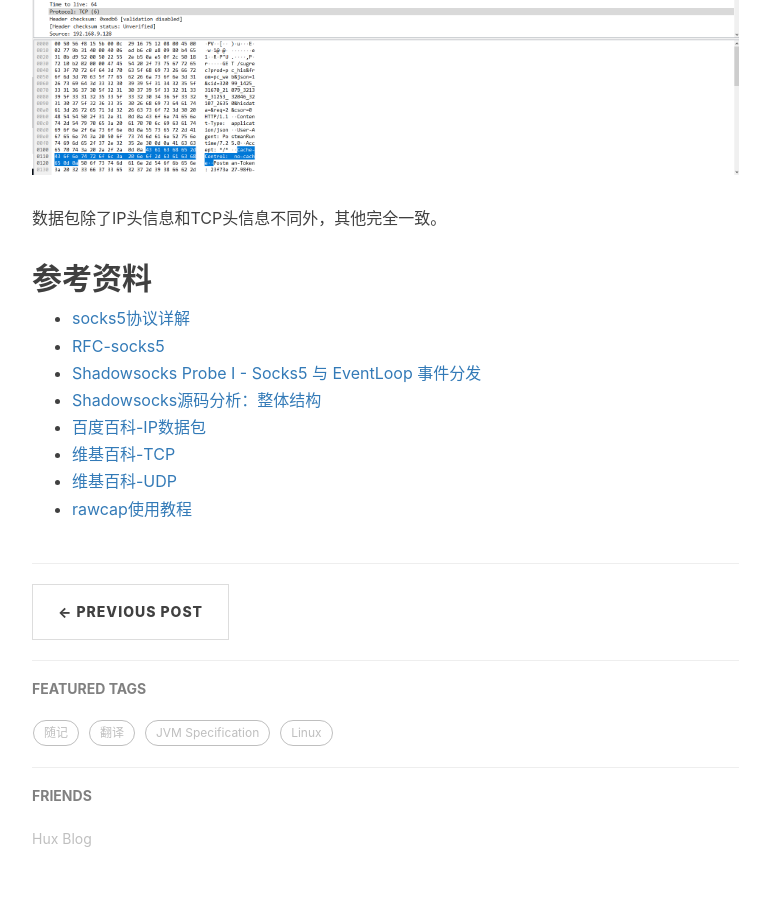
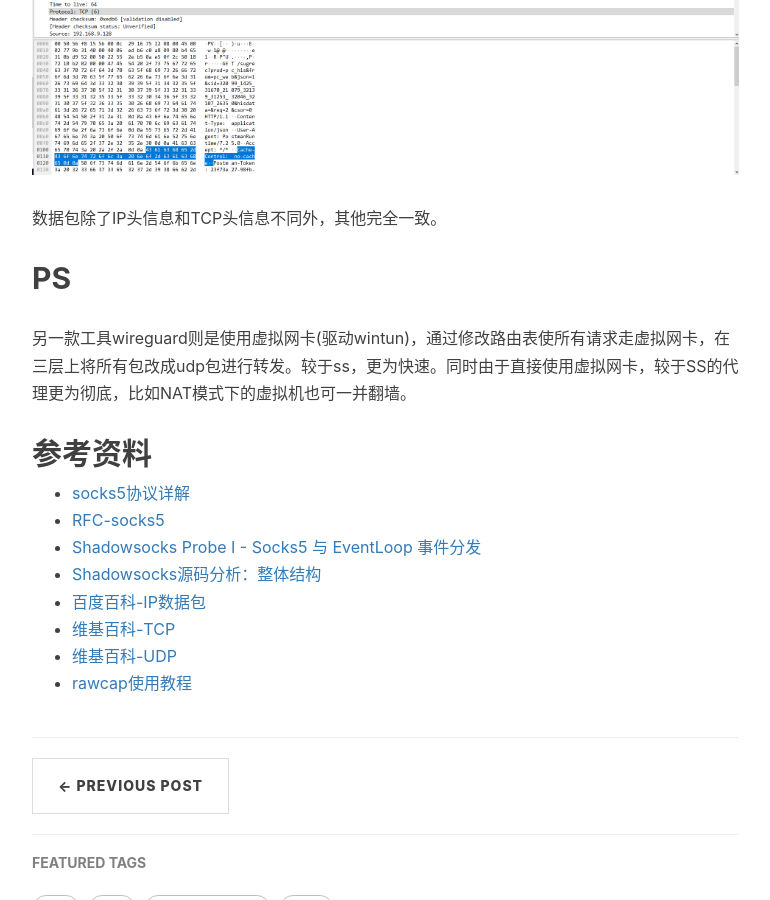
Before and after one commit to yinyuhang/yinyuhang.github.io, a Jekyll site: the page built from _posts/2020-06-29-ShadowSocks-source-code.md, in a window 1280 px wide and 900 px high, scrolled down 5585 px. Shown: the whole window, without its empty margins (233-1003 px from the left). Built offline with Jekyll 4.4.1, drawn with Linux system fonts in a browser that asks for light colours; nearby versions of some CDN libraries; comment, search, counter and statistics services are not loaded.

Commit message:
补充wireguard的大致实现

```diff
--- a/_posts/2020-06-29-ShadowSocks-source-code.md
+++ b/_posts/2020-06-29-ShadowSocks-source-code.md
@@ -154,6 +154,9 @@ def _handle_stage_stream(self, data):
 
 数据包除了IP头信息和TCP头信息不同外，其他完全一致。
 
+## PS
+另一款工具wireguard则是使用虚拟网卡(驱动wintun)，通过修改路由表使所有请求走虚拟网卡，在三层上将所有包改成udp包进行转发。较于ss，更为快速。同时由于直接使用虚拟网卡，较于SS的代理更为彻底，比如NAT模式下的虚拟机也可一并翻墙。
+
 ## 参考资料
 * [socks5协议详解](https://jiajunhuang.com/articles/2019_06_06-socks5.md.html)
 * [RFC-socks5](https://tools.ietf.org/html/rfc1928)
```
